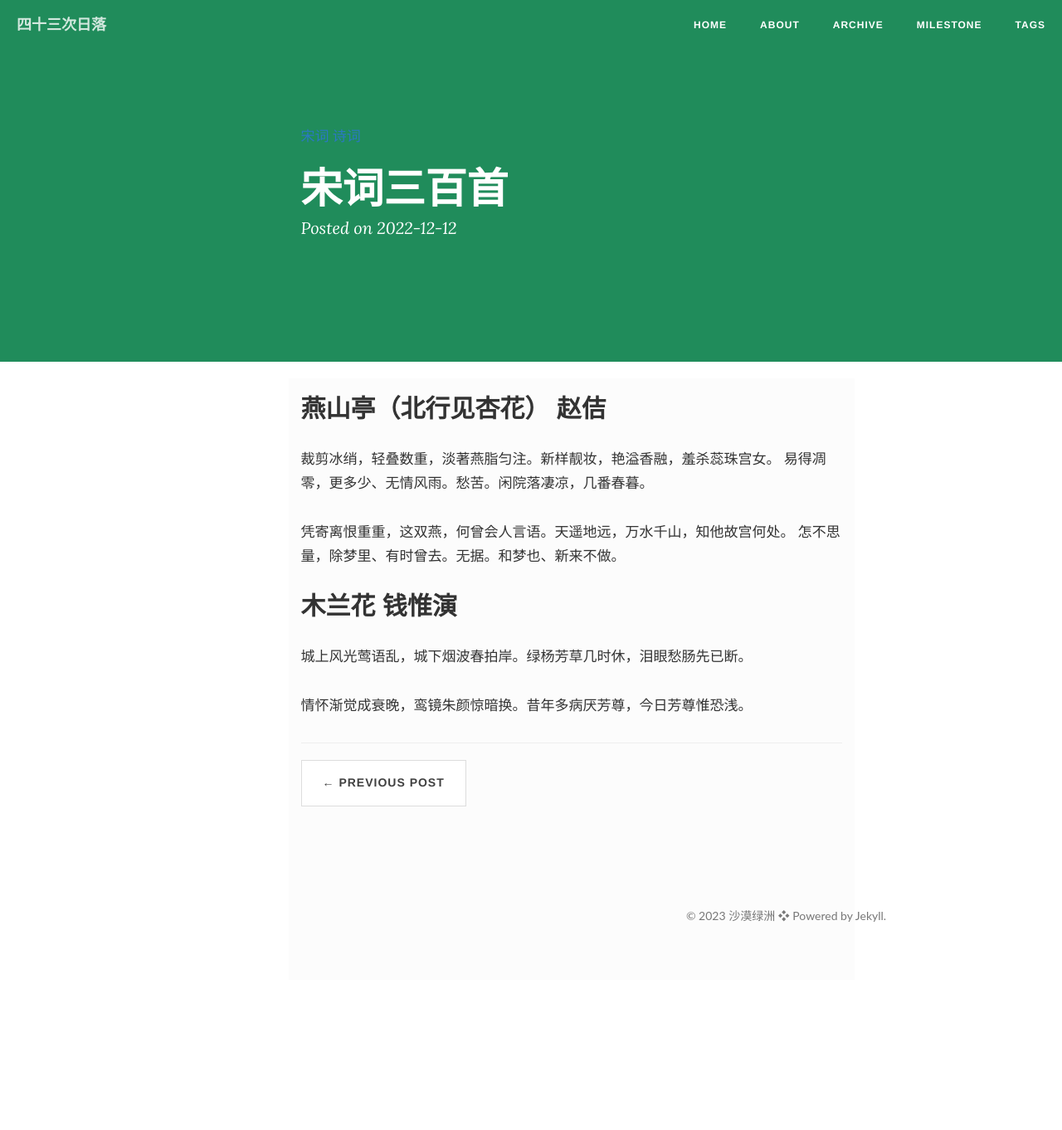
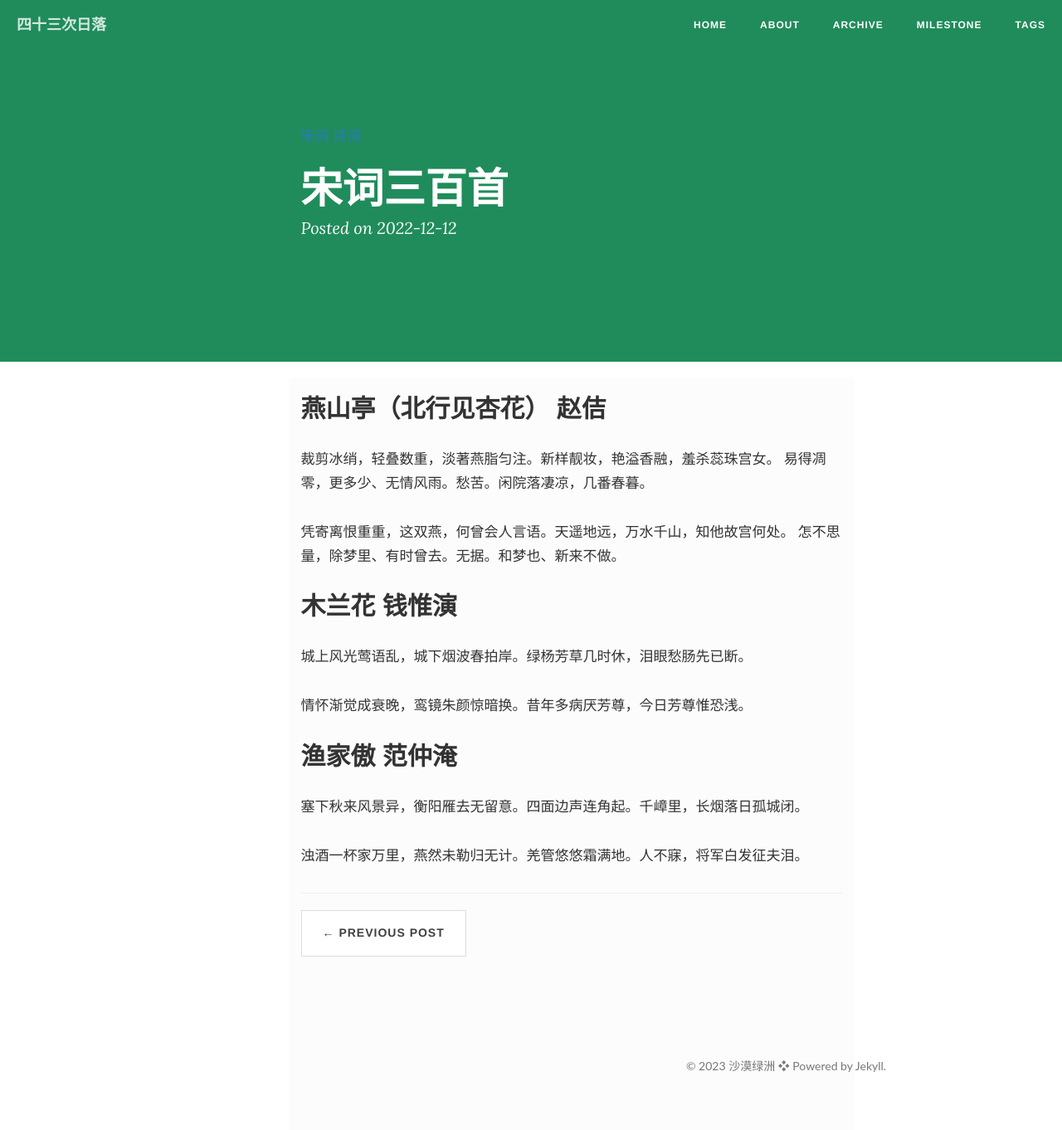
Before and after one commit to xiasha/xiasha.github.io, a Jekyll site: the page built from _posts/2022-12-12-songci300.md, in a window 1280 px wide. Shown: the whole page at 83% size. Built offline with Jekyll 4.4.1, drawn with Linux system fonts in a browser that asks for light colours; nearby versions of some CDN libraries; comment, search, counter and statistics services are not loaded; before the commit the page ends 1181 px from its top, so only the background shows below that.

Commit message:
add 渔家傲

```diff
--- a/_posts/2022-12-12-songci300.md
+++ b/_posts/2022-12-12-songci300.md
@@ -20,8 +20,18 @@ description: 宋词
 怎不思量，除梦里、有时曾去。无据。和梦也、新来不做。
 
 
+
+
+
 ## 木兰花 钱惟演
 
 城上风光莺语乱，城下烟波春拍岸。绿杨芳草几时休，泪眼愁肠先已断。
 
 情怀渐觉成衰晚，鸾镜朱颜惊暗换。昔年多病厌芳尊，今日芳尊惟恐浅。
+
+
+
+## 渔家傲 范仲淹
+塞下秋来风景异，衡阳雁去无留意。四面边声连角起。千嶂里，长烟落日孤城闭。
+
+浊酒一杯家万里，燕然未勒归无计。羌管悠悠霜满地。人不寐，将军白发征夫泪。
```
